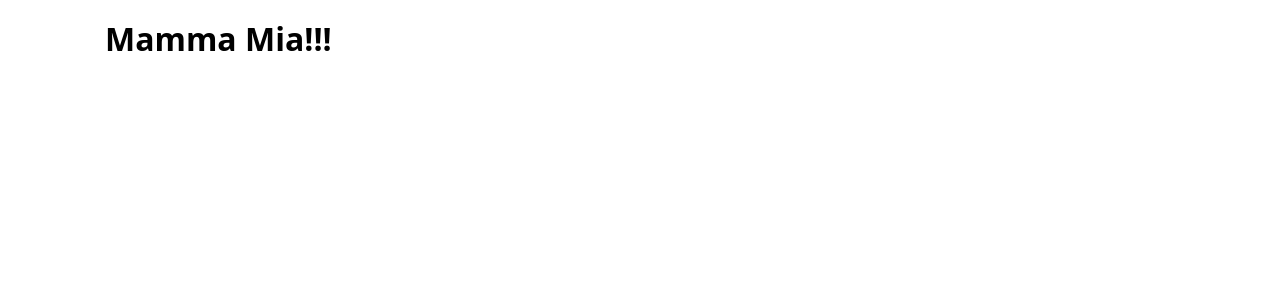
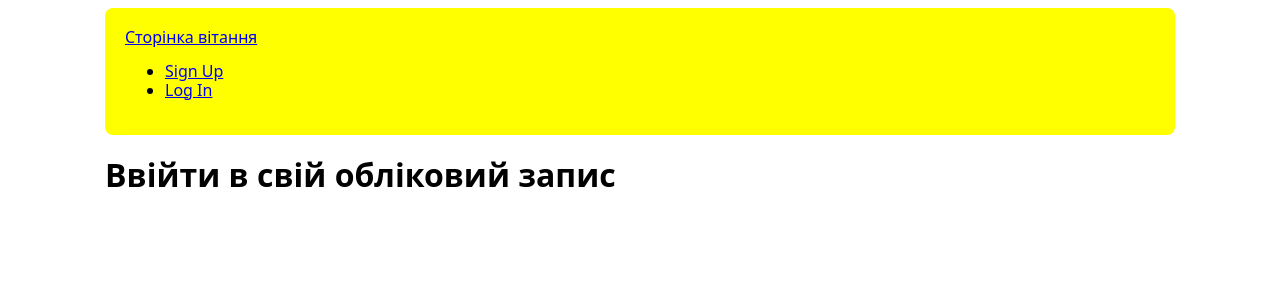
Before and after one commit to oksanastets-code/goit-react-hw-08-phonebook, a React (Create React App) app: page /goit-react-hw-08-phonebook/login in a window 1280 px wide. Shown: the top 300 px of the page. Built offline with nearby package versions, Linux system fonts and the light colour scheme.

Commit message:
add drafts of navigation and views

```diff
--- a/src/App.js
+++ b/src/App.js
@@ -1,21 +1,23 @@
-// import { Routes, Route } from 'react-router-dom';
+import { Routes, Route, Link } from 'react-router-dom';
 import Container from './components/Container/Container';
+import NavBar from 'components/NavBar/NavBar';
+import HomeView from 'views/HomeView';
+import SignUpView from 'views/SignUpView';
+import LogInView from 'views/LogInView';
 
 export const App = () => {
     return (
         <Container>
-            <h1>Mamma Mia!!!</h1>
-            {/* <AppBar />
+
+            <NavBar />
 
                 <Routes>
                     <Route path="/" element={<HomeView />}></Route>
-                    <Route path="/movies/:filmId" element={<FilmDetailsView />}>
+                    <Route path="/signup" element={<SignUpView />}></Route>
+                    <Route path="/login" element={<LogInView />}></Route>
+                    {/* <Route path="*" element={<NotFoundView />}></Route> */}
+                </Routes>
 
-                    </Route>
-                    <Route path="/movies" element={<MoviesView />}></Route>
-                    <Route path="*" element={<NotFoundView />}></Route>
-                </Routes>
-             */}
         </Container>
     );
 };
--- /dev/null
+++ b/src/components/NavBar/NavBar.js
@@ -0,0 +1,9 @@
+import Navigation from './Navigation';
+import { Header } from './NavBar.styled';
+export default function NavBar() {
+    return (
+        <Header >
+            <Navigation />
+        </Header>
+    );
+}
--- /dev/null
+++ b/src/components/NavBar/NavBar.styled.js
@@ -0,0 +1,8 @@
+import styled from 'styled-components';
+export const Header = styled.header`
+  margin-top: 8px;
+  padding: 20px;
+  background-color: yellow;
+  border-radius: 8px;
+
+`;
--- /dev/null
+++ b/src/components/NavBar/Navigation.js
@@ -0,0 +1,44 @@
+import { NavLink, Outlet, Link } from 'react-router-dom';
+// import { Nav, NavList, NavListItem } from './Navigation.styled'
+export default function Navigation() {
+    return (
+        <nav>
+            <Link to="/">Сторінка вітання</Link>
+            <ul>
+                <li><Link to="/signup">Sign Up</Link></li>
+                <li><Link to="/login">Log In</Link></li>
+            </ul>
+        </nav>
+    );
+//   return (
+//     <>
+//       <Nav>
+//         <NavList>
+//           <NavListItem>
+//             <NavLink
+//               to="/"
+//               style={({ isActive }) => ({
+//                 color: isActive ? '#dc6300' : '#2a363b',
+//                 textDecoration:  isActive ? 'underline' : 'none',
+//               })}
+//             >
+//               Home
+//             </NavLink>
+//           </NavListItem>
+//           <NavListItem>
+//             <NavLink
+//               to="/movies"
+//               style={({ isActive }) => ({
+//                 color: isActive ? '#dc6300' : '#2a363b',
+//                 textDecoration:  isActive ? 'underline' : 'none',
+//               })}
+//             >
+//               Movies
+//             </NavLink>
+//           </NavListItem>
+//         </NavList>
+//       </Nav>
+//       <Outlet />
+//     </>
+//   );
+}
--- /dev/null
+++ b/src/views/HomeView.js
@@ -0,0 +1,8 @@
+import React from 'react';
+
+const HomeView = () => {
+    return (
+    <h1>Це стартова сторінка</h1>
+);
+}
+export default HomeView;
--- /dev/null
+++ b/src/views/LogInView.js
@@ -0,0 +1,8 @@
+import React from 'react';
+
+const LogInView = () => {
+    return (
+<h1>Ввійти в свій обліковий запис</h1>
+    );
+};
+export default LogInView;
--- /dev/null
+++ b/src/views/SignUpView.js
@@ -0,0 +1,8 @@
+import React from 'react';
+
+const SignUpView = () => {
+    return (
+<h1>Зареєструватися</h1>
+    );
+};
+export default SignUpView;
```
Also changed, not shown: src/components/NavBar/Navigation.styled.js (added, +14 -0 lines).
